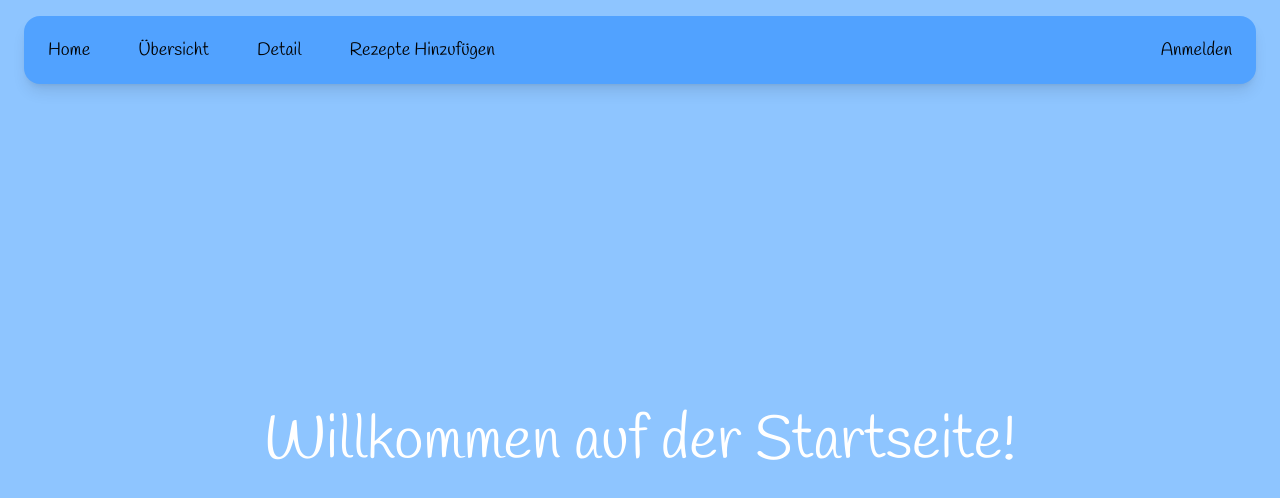
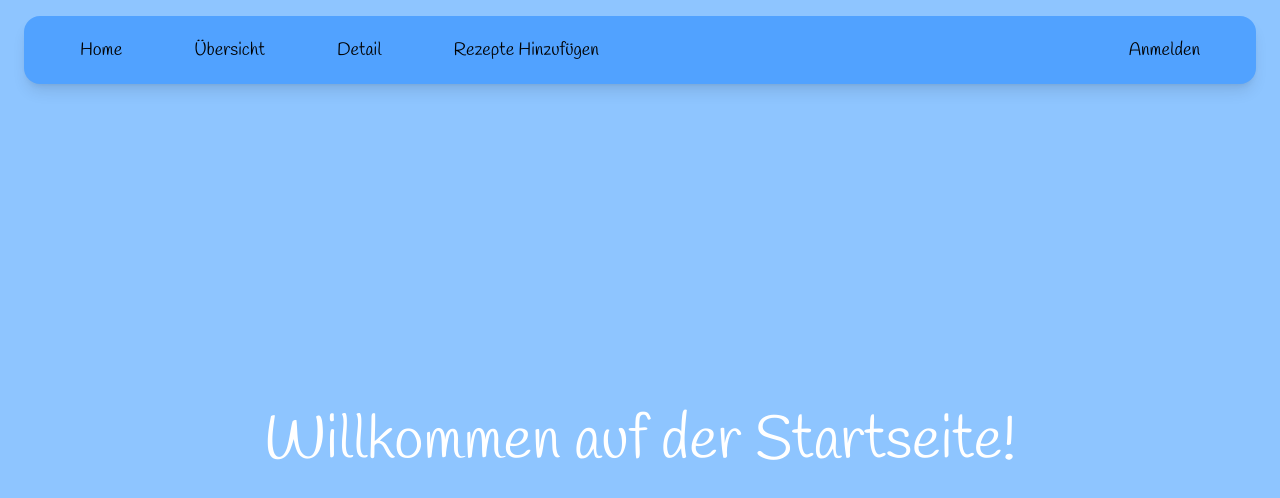
Before and after one commit to Renamagiera/kochbuch, a React (Vite) app: page / in a window 1280 px wide. Shown: the top 498 px of the page. Built offline with nearby package versions, Linux system fonts and the light colour scheme; a web font is replaced by a local one.

Commit message:
Margin Button hinzugefügt

```diff
--- a/src/App.css
+++ b/src/App.css
@@ -10,6 +10,7 @@
 @layer components {
     .button-style {
         @apply
+        mx-3
         px-6
         py-2
         rounded-full
--- a/src/Components/NavBar.jsx
+++ b/src/Components/NavBar.jsx
@@ -3,8 +3,8 @@ import {NavLink} from "react-router";
 
 export default function NavBar() {
     return (
-        <nav className="py-3 bg-blue-400 shadow-lg rounded-2xl mx-6 mt-4 sticky top-0">
-            <div className="flex text-lg">
+        <nav className="bg-blue-400 shadow-lg rounded-2xl sticky top-0 mx-6 mt-4 py-3">
+            <div className="flex text-lg mx-5">
                 <div className="mr-auto flex items-center justify-start">
                     <NavLink to="/" className="button-style">Home</NavLink>
                     <NavLink to="/overview" className="button-style">Übersicht</NavLink>
```
